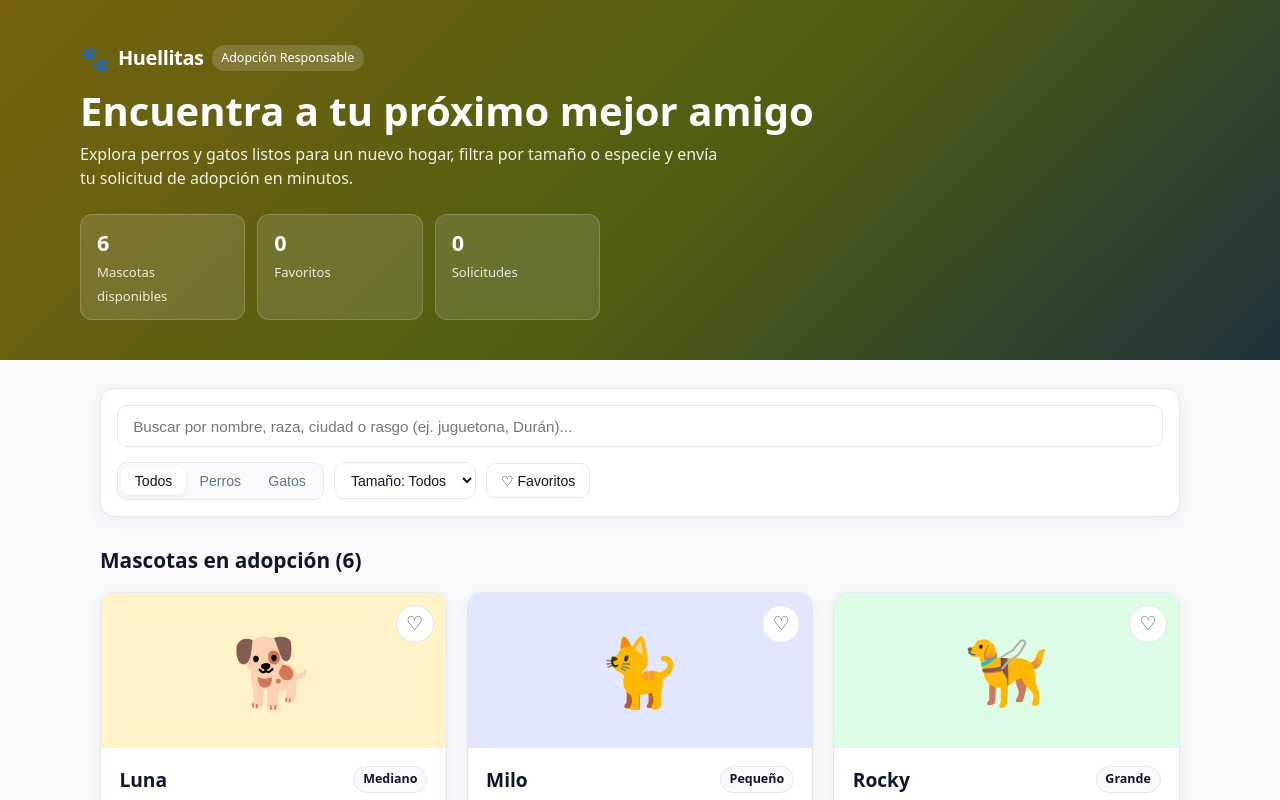
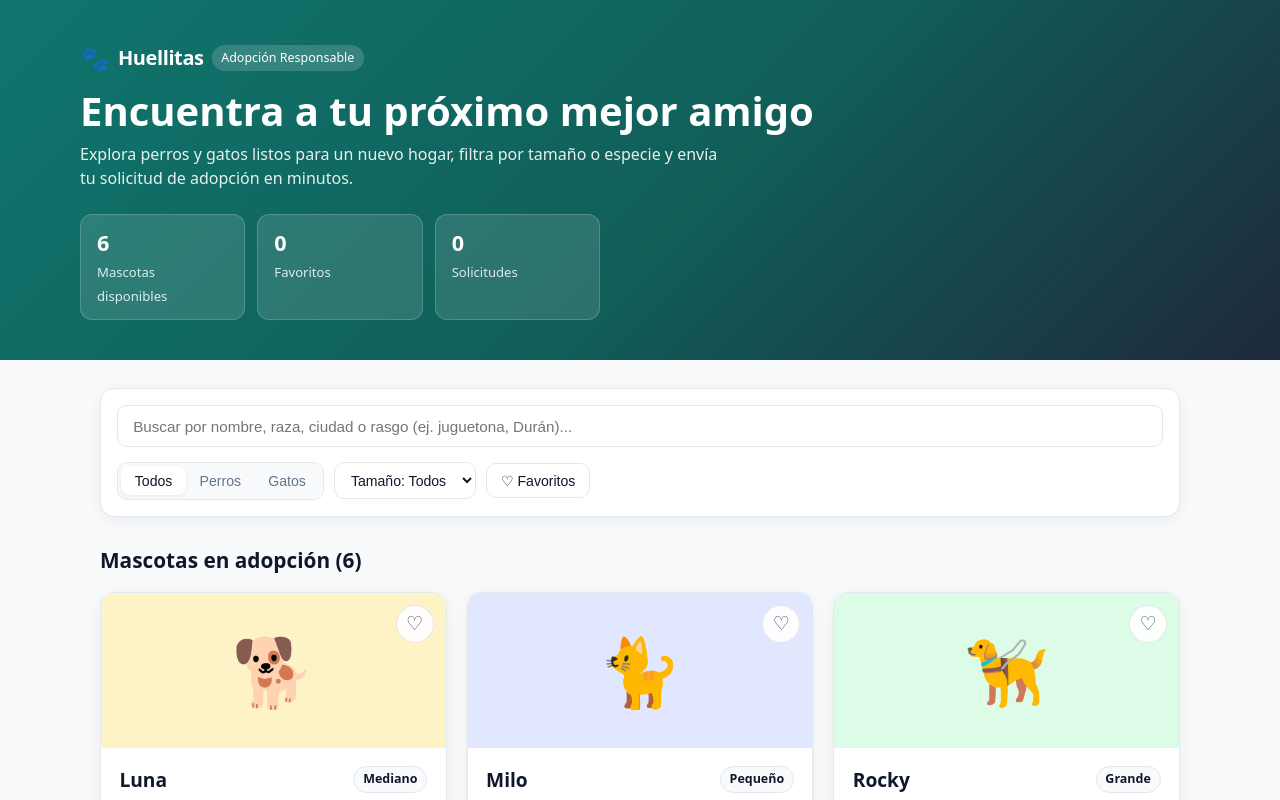
Before and after one commit to JhonyYaguana/taller8-despliegue-seguro-control-de-versiones, a React (Vite) app: page / in a window 1280 px wide. Shown: the top 800 px of the page. Built offline with nearby package versions, Linux system fonts and the light colour scheme.

Commit message:
update de la app
update de la app

```diff
--- a/src/index.css
+++ b/src/index.css
@@ -33,8 +33,8 @@ body {
 }
 
 .hero {
-  background: linear-gradient(135deg, #76630f 0%, #4f5e11 55%, #1e323b 100%);
-  /*background: linear-gradient(135deg, #0f766e 0%, #115e59 55%, #1e293b 100%);*/
+  /*background: linear-gradient(135deg, #76630f 0%, #4f5e11 55%, #1e323b 100%);*/
+  background: linear-gradient(135deg, #0f766e 0%, #115e59 55%, #1e293b 100%);
   color: #ffffff;
   padding: 2.5rem 1.25rem;
 }
```
